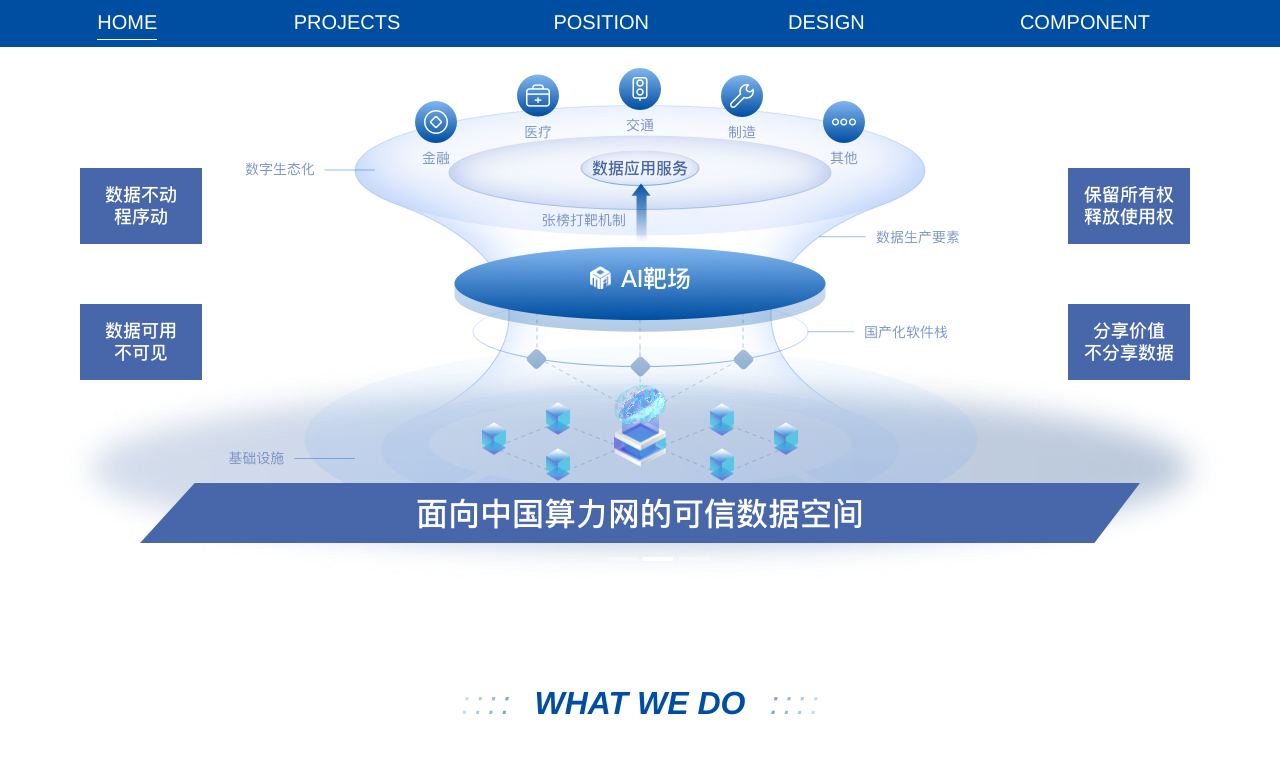
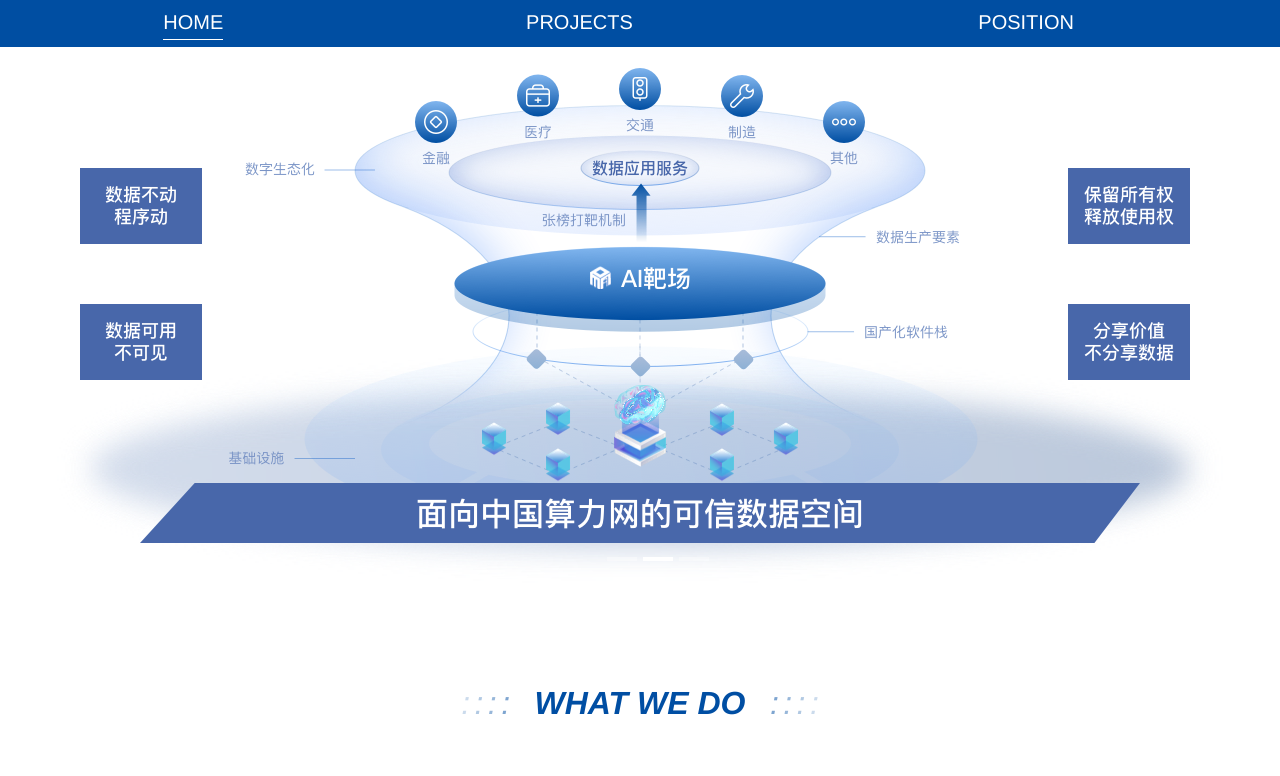
Before and after one commit to zhlu32/official-website-framework, a website: page src/index.html in a window 1280 px wide. Shown: the part 113-889 px from the top of the page. Drawn offline with nearby package versions, Linux system fonts and the light colour scheme; files that its build step writes are made by us from their sources.

Commit message:
modify deploy

```diff
--- a/src/component/nav/nav.html
+++ b/src/component/nav/nav.html
@@ -9,8 +9,6 @@
         <a href="/index.html" class="navbar-item"><span>HOME</span></a>
         <a href="/projects.html" class="navbar-item"><span>PROJECTS</span></a>
         <a href="/position.html" class="navbar-item"><span>POSITION</span></a>
-        <a href="/position.html" class="navbar-item"><span>DESIGN</span></a>
-        <a href="/position.html" class="navbar-item"><span>COMPONENT</span></a>
     </div>
 </div>
 
```
Also changed, not shown: README-ZH.md, README.md, 1 other file.
